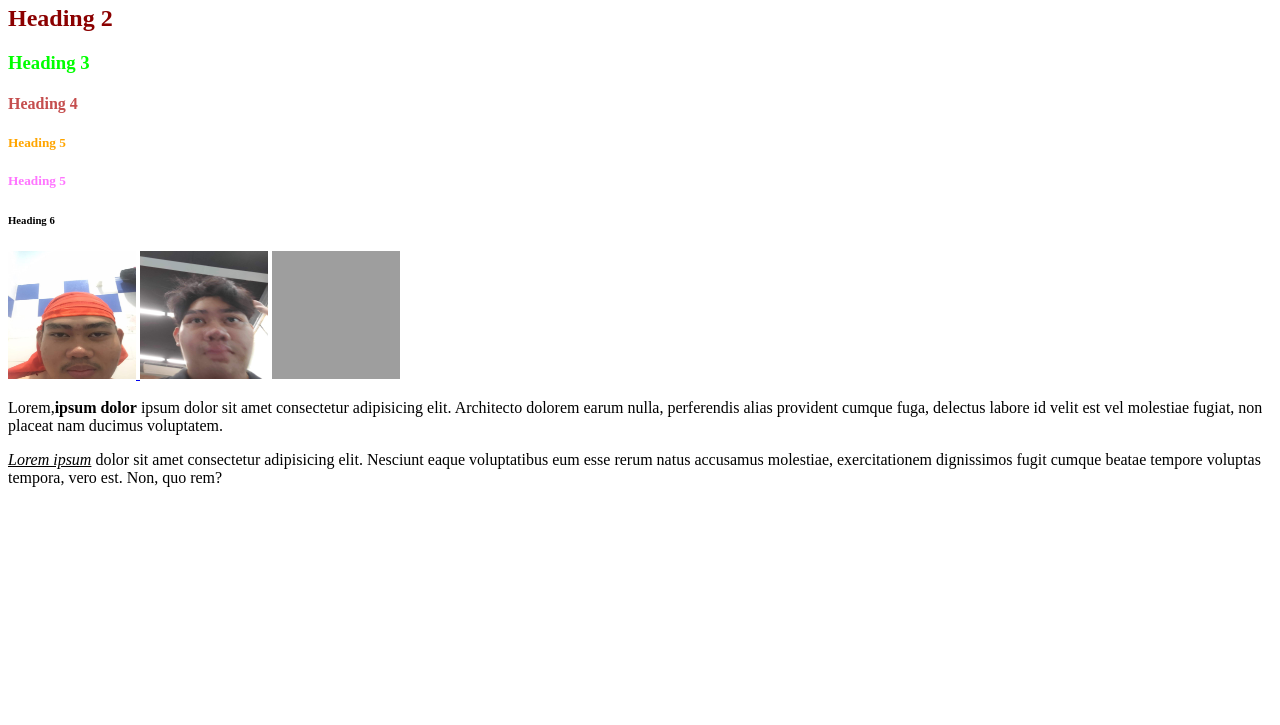
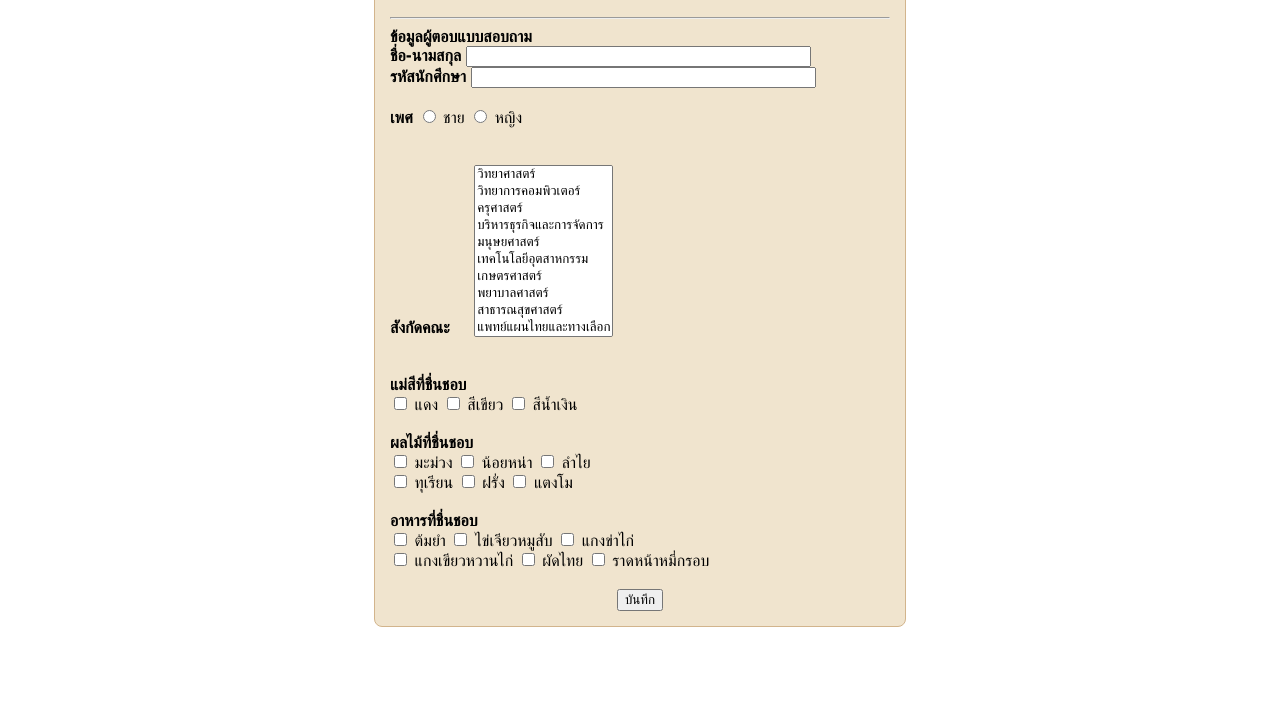
Before and after one commit to dietcokeandsushi/htmlbasic, a plain HTML site: page index.html in a window 1280 px wide. Shown: the part 75-800 px from the top of the page. Drawn offline with Linux system fonts and the light colour scheme; grey boxes are pictures that could not be loaded.

Commit message:
first commit

```diff
--- a/index.html
+++ b/index.html
@@ -3,35 +3,97 @@
 <head>
     <meta charset="UTF-8">
     <meta name="viewport" content="width=device-width, initial-scale=1.0">
-  <title>HTML BASIC</title>
-  <link rel="stylesheet" href="CSS/style.css">
+    <title>Web Form</title>
+</head>
+<body>
+    <form action="" method="post" novalidate>
+        <table>
             <style>
-    h4 {
-      color: rgb(197, 78, 78);
+    body {
+        font-family: Tahoma, sans-serif;
     }
-    #heading5 {
-      color: orange;
+    .container {
+        width: 500px;
+        margin: auto;
+        background: #f0e4ce;
+        padding: 15px;
+        border-radius: 8px;
+        border: 1px solid #d2b48c;
     }
-    .heading5 {
-      color: rgb(255, 117, 255);
+    h2 {
+        text-align: center;
     }
             </style>
             </head>
 <body>
-  <h1 title="heading1"  style="color: slateblue;">Heading 1</h1>
-  <h2 style="color: darkred;">Heading 2</h2>
-  <h3 style="color: #00FF00;">Heading 3</h3>
-  <h4>Heading 4</h4>
-  <h5 id="heading5">Heading 5</h5>
-  <h5 class="heading5">Heading 5</h5>
-  <h6>Heading 6</h6>
-  <a href="http://www.ubru.ac.th" target="_blank">
+    <div class="container">
+    <h2>แบบสอบถาม</h2>
+    <hr />
 
-    <img src="images/IMG_4666.JPG" alt="V1" width="128" height="128">
-  </a>
-    <img src="images/IMG_5198.JPG" alt="V2" width="128" height="128">
-    <img title="pokemon" src="https://www.pokemon.com/static-assets/content-assets/cms2/img/pokedex/full/493.png" alt="Arceus" width="128" height="128">
-  <p>Lorem,<b>ipsum dolor</b> ipsum dolor sit amet consectetur adipisicing elit. Architecto dolorem earum nulla, perferendis alias provident cumque fuga, delectus labore id velit est vel molestiae fugiat, non placeat nam ducimus voluptatem.</p>
-  <p><i><ins>Lorem ipsum</ins></i> dolor sit amet consectetur adipisicing elit. Nesciunt eaque voluptatibus eum esse rerum natus accusamus molestiae, exercitationem dignissimos fugit cumque beatae tempore voluptas tempora, vero est. Non, quo rem?</p>
+        <label for="name"><b>ข้อมูลผู้ตอบแบบสอบถาม</b></label>
+        <br>
+
+        <label for="name"><b>ชื่อ-นามสกุล</b></label>
+        <input type="text" id="name" size="40">
+        <br>
+
+
+        <label for="Student ID"><b>รหัสนักศึกษา</b></label>
+        <input type="text" name="studentid" size="40">
+        <br><br>
+
+
+        <label for="sex"><b>เพศ</b></label>
+        <input type="radio"  id="male" name="sex" value="male"> ชาย
+        <input type="radio" id="female" name="sex" value="female"> หญิง<br><br>
+
+        <br>
+       <label for="faculty"><b>สังกัดคณะ &nbsp;&nbsp;&nbsp;</b></label>
+            <select  id="faculty" size="10">
+            <option value="it">วิทยาศาสตร์</option>
+            <option value="eng">วิทยาการคอมพิวเตอร์</option>
+            <option value="bus">ครุศาสตร์</option>
+            <option value="sci">บริหารธุรกิจและการจัดการ</option>
+            <option value="sci">มนุษยศาสตร์</option>
+            <option value="sci">เทคโนโลยีอุตสาหกรรม</option>
+            <option value="sci">เกษตรศาสตร์</option>
+            <option value="sci">พยาบาลศาสตร์</option>
+            <option value="sci">สาธารณสุขศาสตร์</option>
+            <option value="sci">แพทย์แผนไทยและทางเลือก</option>
+            <option value="sci">นิติศาสตร์</option>
+        </select><br><br>
+
+        <br>
+        <label for="name"><b>แม่สีที่ชื่นชอบ</b></label><br>
+        <input type="checkbox" id="red" name="color" value="red"> แดง
+        <input type="checkbox" id="green" name="color" value="green"> สีเขียว
+        <input type="checkbox" id="blue" name="color" value="blue"> สีน้ำเงิน
+        <br><br>
+        <label for="name"><b>ผลไม้ที่ชื่นชอบ</b></label><br>
+        <input type="checkbox"> มะม่วง
+        <input type="checkbox"> น้อยหน่า
+        <input type="checkbox"> ลำไย
+        <br>
+        <input type="checkbox"> ทุเรียน
+        <input type="checkbox"> ฝรั่ง
+        <input type="checkbox"> แตงโม
+        <br><br>
+        <label for="name"><b>อาหารที่ชื่นชอบ</b></label><br>
+        <input type="checkbox"> ต้มยำ
+        <input type="checkbox"> ไข่เจียวหมูสับ
+        <input type="checkbox"> แกงข่าไก่
+        <br>
+        <input type="checkbox"> แกงเขียวหวานไก่
+        <input type="checkbox"> ผัดไทย
+        <input type="checkbox"> ราดหน้าหมี่กรอบ
+        <label for="submit"></label>
+        <br><br>
+
+         <div style="text-align: center;">
+             <button>บันทึก</button>
+         </div>
+
+        </table>
+    </form>
 </body>
 </html>
```
Also changed, not shown: _index.html (added, +37 -0 lines). Lines whose indentation alone changed are shown as unchanged.
